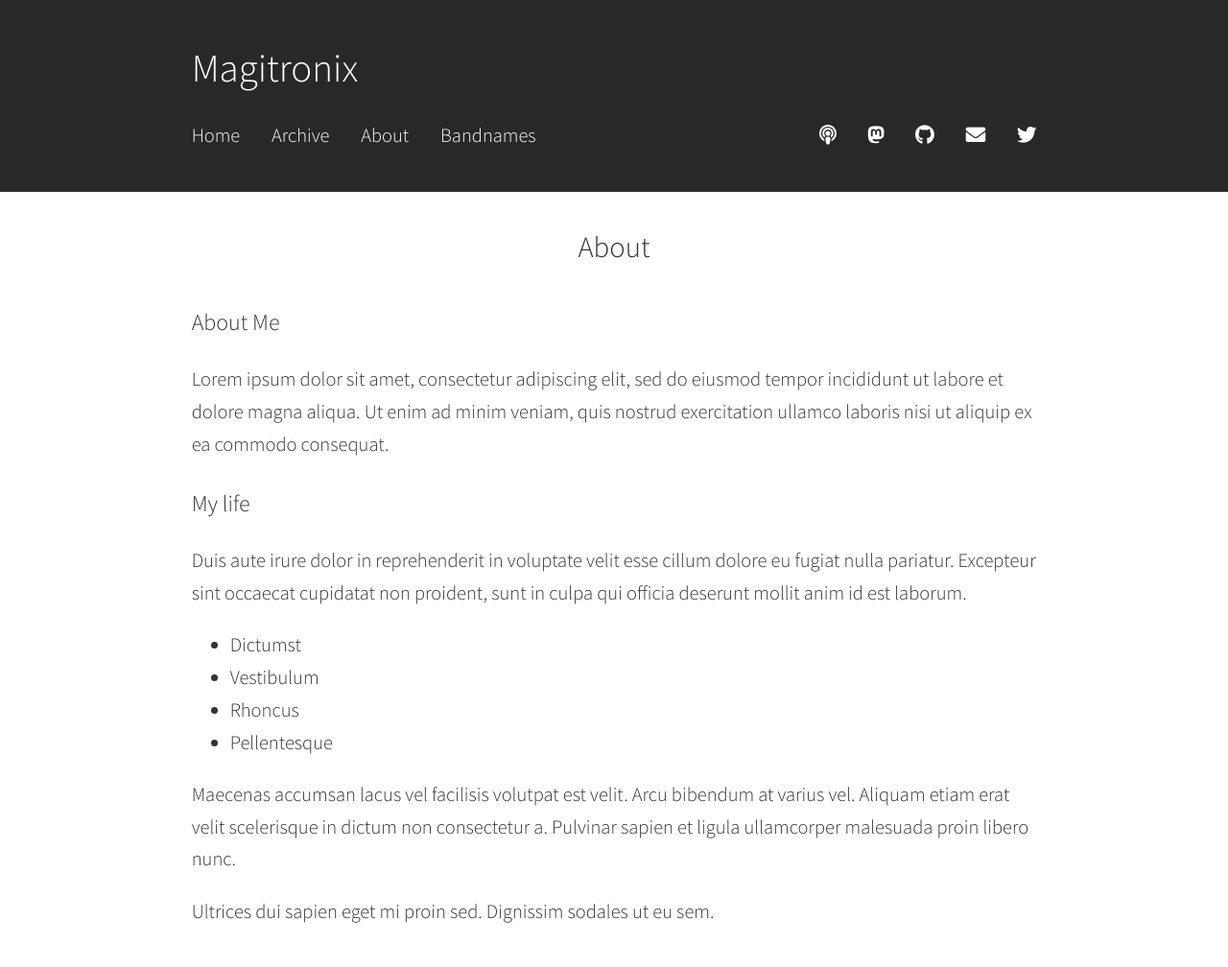
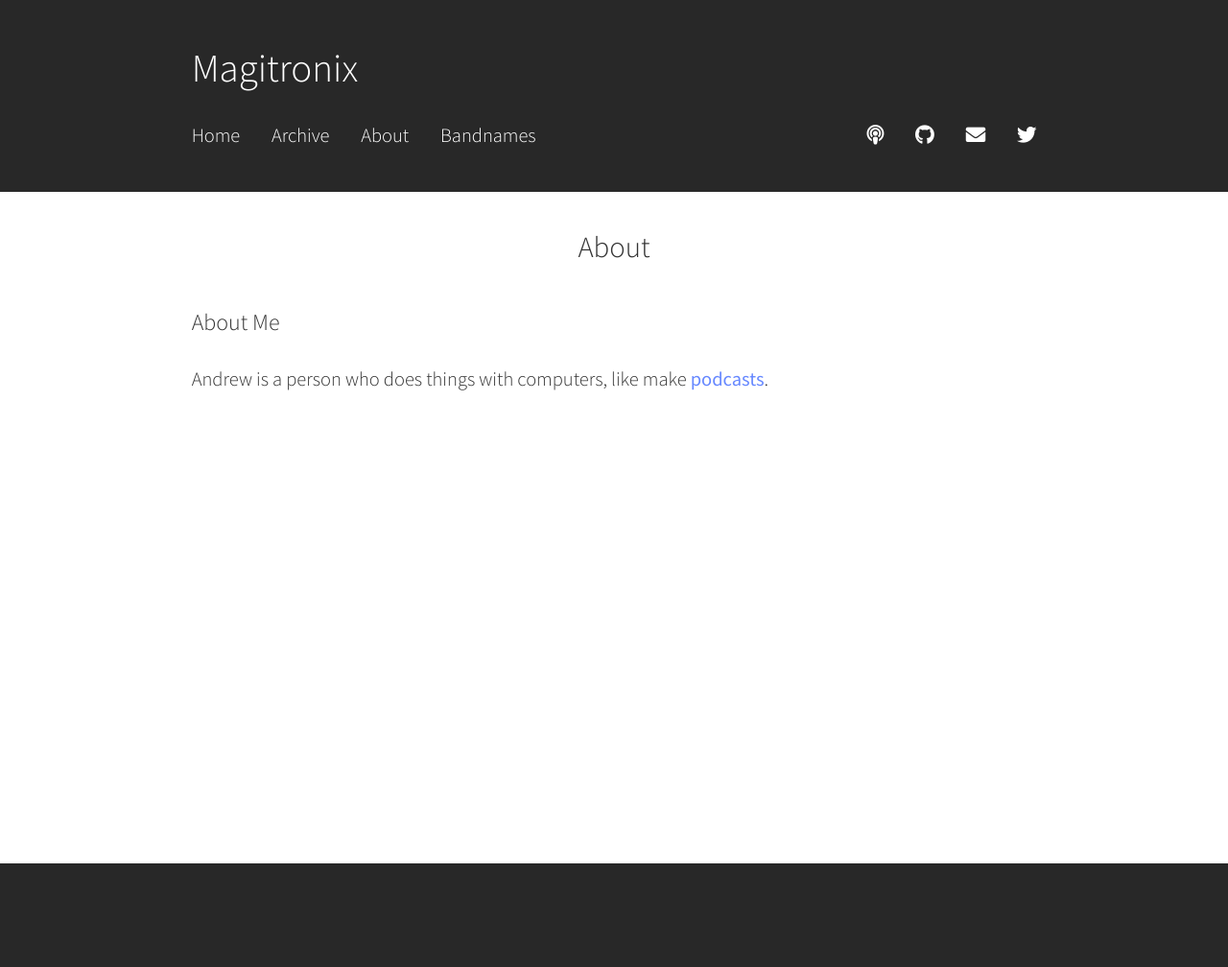
Before and after one commit to ahuster/ahuster.github.io, a Jekyll site: the page built from about.md, in a window 1280 px wide. Shown: the whole page at 96% size. Built offline with Jekyll 4.4.1, drawn with Linux system fonts in a browser that asks for light colours; nearby versions of some CDN libraries; after the commit the page ends 900 px from its top, so only the background shows below that.

Commit message:
Update things
Toot -> tweet

```diff
--- a/_config.yml
+++ b/_config.yml
@@ -20,7 +20,6 @@ navigation:
 
 links: # see http://fontawesome.io/icons/#brand for all possible icons
   - fas fa-podcast: "https://goodstuff.fm/noidea"
-  - fab fa-mastodon: "https://ohnomy.rocks/@ahuster"
   - fab fa-github: "https://github.com/ahuster/"
   - fas fa-envelope: "mailto:ahuster@fastmail.com"
   - fab fa-twitter: "https://twitter.com/ahuster"
--- a/about.md
+++ b/about.md
@@ -4,17 +4,4 @@ title: "About"
 
 ### About Me
 
-Lorem ipsum dolor sit amet, consectetur adipiscing elit, sed do eiusmod tempor incididunt ut labore et dolore magna aliqua. Ut enim ad minim veniam, quis nostrud exercitation ullamco laboris nisi ut aliquip ex ea commodo consequat.
-
-### My life
-
-Duis aute irure dolor in reprehenderit in voluptate velit esse cillum dolore eu fugiat nulla pariatur. Excepteur sint occaecat cupidatat non proident, sunt in culpa qui officia deserunt mollit anim id est laborum.
-
- - Dictumst
- - Vestibulum
- - Rhoncus
- - Pellentesque
-
-Maecenas accumsan lacus vel facilisis volutpat est velit. Arcu bibendum at varius vel. Aliquam etiam erat velit scelerisque in dictum non consectetur a. Pulvinar sapien et ligula ullamcorper malesuada proin libero nunc.
-
-Ultrices dui sapien eget mi proin sed. Dignissim sodales ut eu sem.
+Andrew is a person who does things with computers, like make [podcasts](http://goodstuff.fm/noidea).
```
Also changed, not shown: bandnames.md (+1 -1 lines).
